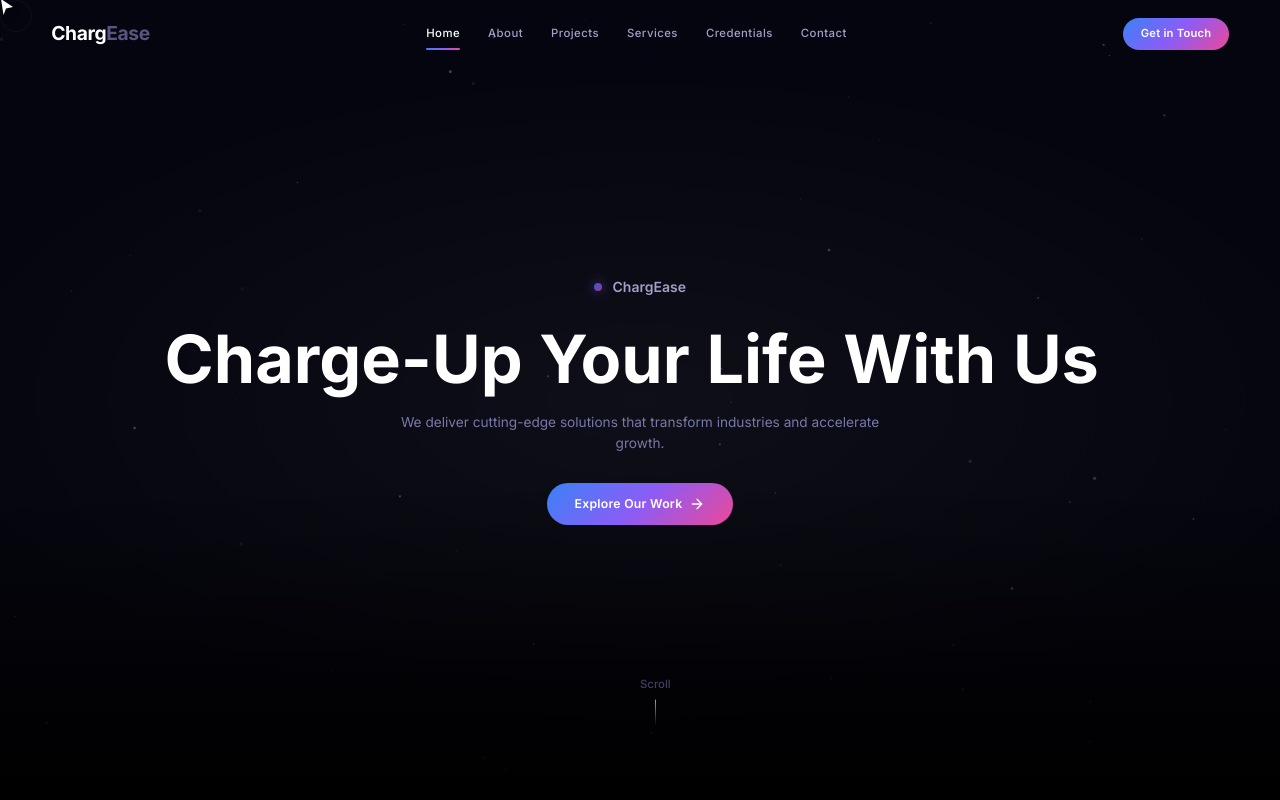
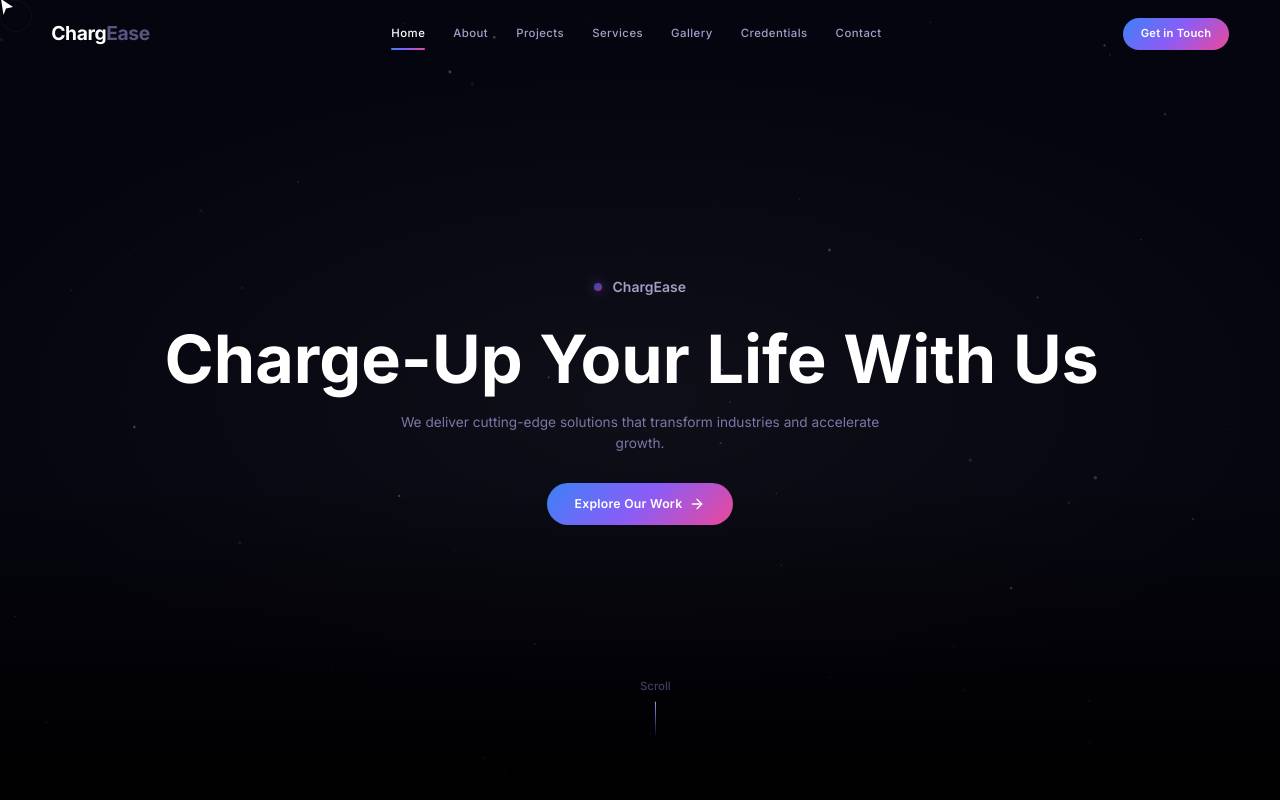
Before and after one commit to abnv-8083/chargeees, a Next.js app in the folder frontend/: page / in a window 1280 px wide. Shown: the top 800 px of the page. Built offline with nearby package versions, Linux system fonts and the light colour scheme; no server answers.

Commit message:
Add Gallery section to user-facing frontend

```diff
--- a/frontend/src/app/ClientPage.tsx
+++ b/frontend/src/app/ClientPage.tsx
@@ -10,9 +10,10 @@ import ServicesSection from '@/components/sections/ServicesSection';
 import InquirySection from '@/components/sections/InquirySection';
 import ContactSection from '@/components/sections/ContactSection';
 import Footer from '@/components/Footer';
+import GallerySection from '@/components/sections/GallerySection';
 import type {
   HeroData, AboutData, VisionData, MissionData,
-  FounderData, ProjectData, ServiceData, SiteSettings,
+  FounderData, ProjectData, ServiceData, SiteSettings, GalleryItemData,
 } from '@/lib/types';
 
 const CustomCursor  = dynamic(() => import('@/components/ui/CustomCursor'),  { ssr: false });
@@ -29,11 +30,12 @@ type Props = {
   projects: ProjectData[];
   services: ServiceData[];
   settings: SiteSettings | null;
+  gallery: GalleryItemData[];
 };
 
 export default function ClientPage({
   hero, about, vision, mission,
-  founders, cofounders, projects, services, settings,
+  founders, cofounders, projects, services, settings, gallery,
 }: Props) {
   const allFounders = [...founders, ...cofounders];
 
@@ -79,6 +81,8 @@ export default function ClientPage({
         <div className="divider" />
         <ServicesSection data={services.length > 0 ? services : undefined} />
         <div className="divider" />
+        <GallerySection data={gallery.length > 0 ? gallery : undefined} />
+        <div className="divider" />
         <InquirySection />
         <div className="divider" />
         <ContactSection settings={settings || undefined} />
--- a/frontend/src/app/page.tsx
+++ b/frontend/src/app/page.tsx
@@ -1,7 +1,7 @@
 import {
   fetchHero, fetchAbout, fetchVision, fetchMission,
   fetchFounders, fetchCoFounders, fetchProjects,
-  fetchServices, fetchSettings,
+  fetchServices, fetchSettings, fetchGallery
 } from '@/lib/api';
 import ClientPage from './ClientPage';
 
@@ -11,7 +11,7 @@ export const revalidate = 0;
 
 export default async function HomePage() {
   // Fetch all data in parallel
-  const [hero, about, vision, mission, founders, cofounders, projectsRes, services, settings] = await Promise.all([
+  const [hero, about, vision, mission, founders, cofounders, projectsRes, services, settings, galleryRes] = await Promise.all([
     fetchHero(),
     fetchAbout(),
     fetchVision(),
@@ -21,6 +21,7 @@ export default async function HomePage() {
     fetchProjects(),
     fetchServices(),
     fetchSettings(),
+    fetchGallery(),
   ]);
 
   return (
@@ -34,6 +35,7 @@ export default async function HomePage() {
       projects={projectsRes?.data || []}
       services={services}
       settings={settings}
+      gallery={galleryRes?.data || []}
     />
   );
 }
--- a/frontend/src/components/Navbar.tsx
+++ b/frontend/src/components/Navbar.tsx
@@ -7,8 +7,9 @@ const FALLBACK_NAV = [
   { label: 'About',        href: '#about',       id: 'about',       order: 2 },
   { label: 'Projects',     href: '#projects',    id: 'projects',    order: 3 },
   { label: 'Services',     href: '#services',    id: 'services',    order: 4 },
-  { label: 'Credentials', href: '/certificates', id: 'certificates', order: 5 },
-  { label: 'Contact',      href: '#contact',     id: 'contact',     order: 6 },
+  { label: 'Gallery',      href: '#gallery',     id: 'gallery',     order: 5 },
+  { label: 'Credentials', href: '/certificates', id: 'certificates', order: 6 },
+  { label: 'Contact',      href: '#contact',     id: 'contact',     order: 7 },
 ];
 
 export default function Navbar({ settings }: { settings?: SiteSettings }) {
@@ -34,7 +35,7 @@ export default function Navbar({ settings }: { settings?: SiteSettings }) {
       setScrolled(window.scrollY > 50);
 
       // Active section detection on home page
-      const sectionIds = ['contact', 'services', 'projects', 'about', 'hero'];
+      const sectionIds = ['contact', 'gallery', 'services', 'projects', 'about', 'hero'];
       for (const id of sectionIds) {
         const el = document.getElementById(id);
         if (el) {
```
